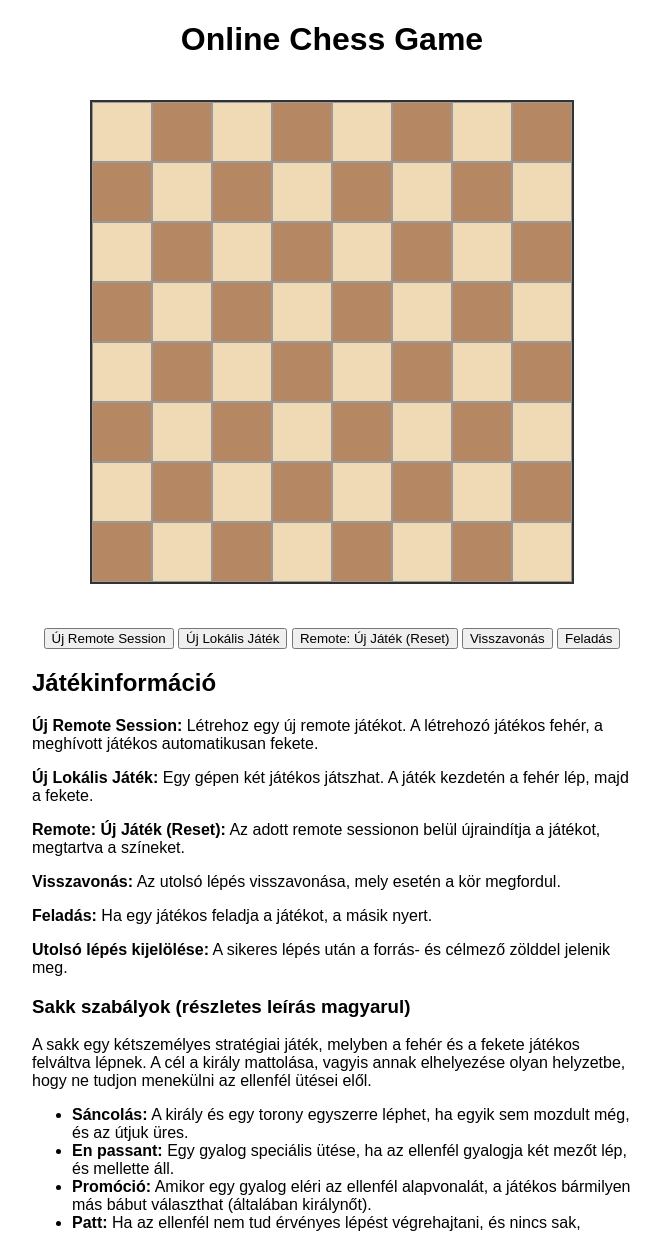
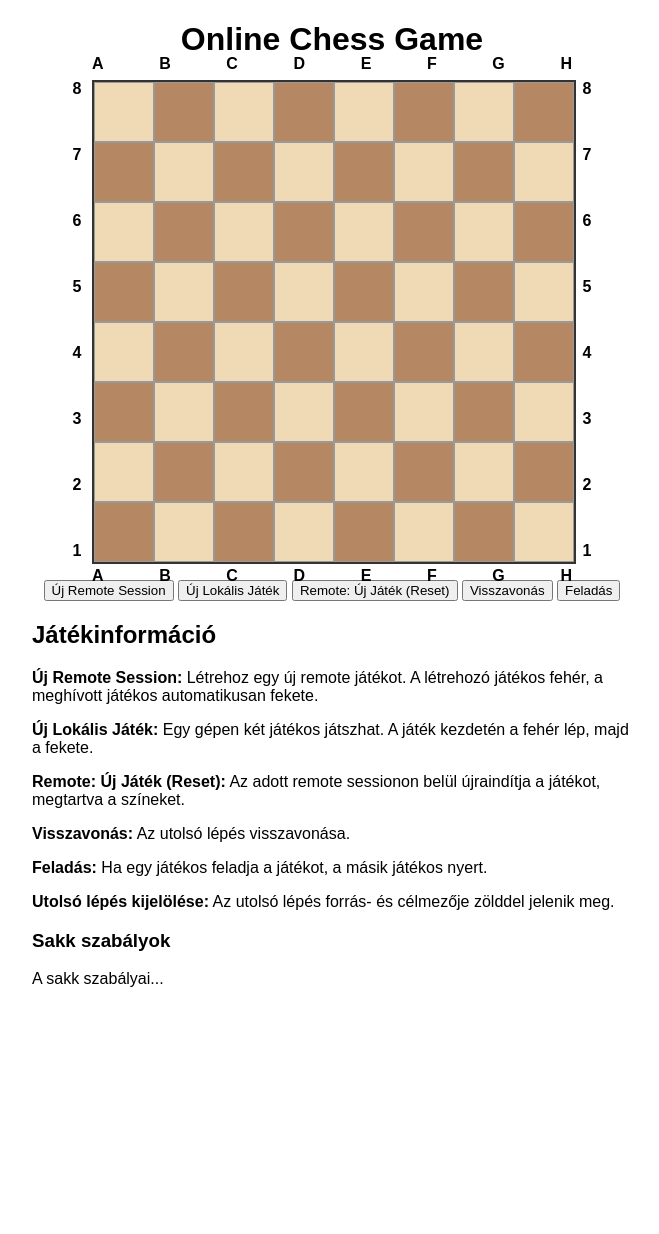
Before and after one commit to Nicqx/chess, a website: page public/index.html in a window 1280 px wide. Shown: the top 1234 px of the page, without its empty margins (308-967 px from the left). After the commit the page ends 1060 px from the top, so only its background shows below. Drawn offline with Linux system fonts and the light colour scheme.

Commit message:
számok és betűk javítva

```diff
--- a/index.js
+++ b/index.js
@@ -73,7 +73,7 @@ app.post('/new-session', async (req, res) => {
   res.json({ sessionId, fen });
 });
 
-// Get session state – itt kiszámoljuk a játék állapotát a Chess.js segítségével
+// Get session state – calculate game status using Chess.js
 app.get('/session/:id', async (req, res) => {
   const sessionId = req.params.id;
   const fen = await redisClient.get(`session:${sessionId}`);
@@ -86,7 +86,6 @@ app.get('/session/:id', async (req, res) => {
   else if (game.in_stalemate()) status = 'stalemate';
   else if (game.in_draw()) status = 'draw';
   else if (game.in_check()) status = 'check';
-  // Olvassuk ki az utolsó lépést is, ha van
   const lastMoveStr = await redisClient.get(`session:${sessionId}:lastMove`);
   const lastMove = lastMoveStr ? JSON.parse(lastMoveStr) : null;
   console.log("GET /session/:id ->", { fen, status, lastMove });
--- a/public/index.html
+++ b/public/index.html
@@ -8,12 +8,49 @@
 <body>
   <h1>Online Chess Game</h1>
 
-  <div id="captured-opponent" class="captured-pieces"></div>
+  <div id="board-wrapper">
+    <!-- Top file labels -->
+    <div id="file-labels-top" class="file-labels">
+      <span>A</span><span>B</span><span>C</span><span>D</span><span>E</span><span>F</span><span>G</span><span>H</span>
+    </div>
 
-  <div id="board-container">
-    <div id="board"></div>
+    <!-- Left rank labels -->
+    <div id="rank-labels-left" class="rank-labels">
+      <div>8</div>
+      <div>7</div>
+      <div>6</div>
+      <div>5</div>
+      <div>4</div>
+      <div>3</div>
+      <div>2</div>
+      <div>1</div>
+    </div>
+
+    <!-- Board container -->
+    <div id="board-container">
+      <div id="board"></div>
+    </div>
+
+    <!-- Right rank labels -->
+    <div id="rank-labels-right" class="rank-labels">
+      <div>8</div>
+      <div>7</div>
+      <div>6</div>
+      <div>5</div>
+      <div>4</div>
+      <div>3</div>
+      <div>2</div>
+      <div>1</div>
+    </div>
+
+    <!-- Bottom file labels -->
+    <div id="file-labels-bottom" class="file-labels">
+      <span>A</span><span>B</span><span>C</span><span>D</span><span>E</span><span>F</span><span>G</span><span>H</span>
+    </div>
   </div>
 
+  <!-- Captured pieces containers -->
+  <div id="captured-opponent" class="captured-pieces"></div>
   <div id="captured-self" class="captured-pieces"></div>
 
   <div id="status"></div>
@@ -58,23 +95,11 @@
     <p><strong>Új Remote Session:</strong> Létrehoz egy új remote játékot. A létrehozó játékos fehér, a meghívott játékos automatikusan fekete.</p>
     <p><strong>Új Lokális Játék:</strong> Egy gépen két játékos játszhat. A játék kezdetén a fehér lép, majd a fekete.</p>
     <p><strong>Remote: Új Játék (Reset):</strong> Az adott remote sessionon belül újraindítja a játékot, megtartva a színeket.</p>
-    <p><strong>Visszavonás:</strong> Az utolsó lépés visszavonása, mely esetén a kör megfordul.</p>
-    <p><strong>Feladás:</strong> Ha egy játékos feladja a játékot, a másik nyert.</p>
-    <p><strong>Utolsó lépés kijelölése:</strong> A sikeres lépés után a forrás- és célmező zölddel jelenik meg.</p>
-    <h3>Sakk szabályok (részletes leírás magyarul)</h3>
-    <p>
-      A sakk egy kétszemélyes stratégiai játék, melyben a fehér és a fekete játékos felváltva lépnek. A cél a király mattolása, vagyis annak elhelyezése olyan helyzetbe, hogy ne tudjon menekülni az ellenfél ütései elől.
-    </p>
-    <ul>
-      <li><strong>Sáncolás:</strong> A király és egy torony egyszerre léphet, ha egyik sem mozdult még, és az útjuk üres.</li>
-      <li><strong>En passant:</strong> Egy gyalog speciális ütése, ha az ellenfél gyalogja két mezőt lép, és mellette áll.</li>
-      <li><strong>Promóció:</strong> Amikor egy gyalog eléri az ellenfél alapvonalát, a játékos bármilyen más bábut választhat (általában királynőt).</li>
-      <li><strong>Patt:</strong> Ha az ellenfél nem tud érvényes lépést végrehajtani, és nincs sak, döntetlen a játék.</li>
-      <li><strong>Döntetlen szabályok:</strong> Pl. háromszoros pozícióismétlés, ötven lépés szabály stb.</li>
-    </ul>
-    <p>
-      Ezek mellett a sakk számos finom szabályt tartalmaz, amelyek biztosítják a játék mélységét és stratégiáját.
-    </p>
+    <p><strong>Visszavonás:</strong> Az utolsó lépés visszavonása.</p>
+    <p><strong>Feladás:</strong> Ha egy játékos feladja a játékot, a másik játékos nyert.</p>
+    <p><strong>Utolsó lépés kijelölése:</strong> Az utolsó lépés forrás- és célmezője zölddel jelenik meg.</p>
+    <h3>Sakk szabályok</h3>
+    <p>A sakk szabályai...</p>
   </div>
 
   <script src="script.js"></script>
--- a/public/script.js
+++ b/public/script.js
@@ -9,17 +9,18 @@ document.addEventListener('DOMContentLoaded', () => {
   const closeStateModalBtn = document.getElementById('close-state-modal');
   const capturedSelfElement = document.getElementById('captured-self');
   const capturedOpponentElement = document.getElementById('captured-opponent');
+  const boardWrapper = document.getElementById('board-wrapper');
 
   let selectedSquare = null;
   let sessionId = null;
   let currentFen = null;
-  let board = []; // 2D tömb a négyzetek tárolásához
+  let board = [];
   let legalMoves = [];
-  let pendingMove = null; // olyan lépés, amely promóciót igényel
-  let playerColor = 'white'; // alapértelmezett: lokális játék esetén fehér
-  let isLocal = false; // true: lokális játék
-  let lastMove = null; // utolsó lépés tárolása
-  let gameEndedShown = false; // flag, hogy a státusz modal egyszer megjelenjen
+  let pendingMove = null;
+  let playerColor = 'white';
+  let isLocal = false;
+  let lastMove = null;
+  let gameEndedShown = false;
 
   // Frissíti a levett bábu megjelenítését
   function updateCapturedPieces(fen) {
@@ -82,7 +83,7 @@ document.addEventListener('DOMContentLoaded', () => {
     stateModal.style.display = 'none';
   }
 
-  // updateStatus: ha a backend státusza nem "ongoing", akkor popup jelenjen meg
+  // updateStatus: ha a státusz nem ongoing, modal jelenik meg (csak egyszer a flag miatt)
   function updateStatus(data) {
     if (data.status && data.status !== 'ongoing') {
       let statusText = "";
@@ -129,6 +130,7 @@ document.addEventListener('DOMContentLoaded', () => {
     hideStateModal();
   });
 
+  // Ha a remote session esetén a játékos fekete, akkor a board-wrapper kapja a "flipped-labels" osztályt
   const pathParts = window.location.pathname.split('/').filter(Boolean);
   if (pathParts.length === 1) {
     sessionId = pathParts[0];
@@ -142,8 +144,10 @@ document.addEventListener('DOMContentLoaded', () => {
     }
     if (playerColor === 'black') {
       boardElement.classList.add('flipped');
+      boardWrapper.classList.add('flipped-labels');
     } else {
       boardElement.classList.remove('flipped');
+      boardWrapper.classList.remove('flipped-labels');
     }
     fetchSessionState();
     setInterval(pollGame, 3000);
@@ -159,6 +163,7 @@ document.addEventListener('DOMContentLoaded', () => {
         playerColor = 'white';
         localStorage.setItem(`chess_game_${sessionId}_color`, 'white');
         boardElement.classList.remove('flipped');
+        boardWrapper.classList.remove('flipped-labels');
         gameEndedShown = false;
         loadGame(currentFen);
         updateCapturedPieces(currentFen);
@@ -167,7 +172,7 @@ document.addEventListener('DOMContentLoaded', () => {
       .catch(console.error);
   });
 
-  // Remote New Session gomb – ugyanaz
+  // Remote New Session button – ugyanaz
   document.getElementById('new-session').addEventListener('click', () => {
     fetch(`${window.location.origin}/new-session`, { method: 'POST' })
       .then(response => response.json())
@@ -183,7 +188,6 @@ document.addEventListener('DOMContentLoaded', () => {
     fetch(`${window.location.origin}/session/${sessionId}`)
       .then(res => res.json())
       .then(data => {
-        // Ha a FEN változik (vagy új move érkezik), reseteljük a gameEndedShown flag-et
         if (data.fen !== currentFen) {
           gameEndedShown = false;
         }
@@ -399,7 +403,6 @@ document.addEventListener('DOMContentLoaded', () => {
           lastMove = data.move;
           loadGame(currentFen);
           highlightLastMove(lastMove);
-          // Reset the check flag on a successful move
           gameEndedShown = false;
           if (data.status && data.status !== 'ongoing') {
             updateStatus({ status: data.status });
--- a/public/style.css
+++ b/public/style.css
@@ -5,13 +5,83 @@ body {
   padding: 0;
 }
 
+/* Board wrapper és label-ek */
+#board-wrapper {
+  position: relative;
+  width: 480px;
+  margin: 20px auto;
+}
+
+/* Top és bottom file label-ek */
+.file-labels {
+  display: flex;
+  justify-content: space-between;
+  width: 480px;
+  font-weight: bold;
+  text-align: center;
+  margin: 0 auto;
+}
+
+#file-labels-top {
+  position: absolute;
+  top: -25px;
+  left: 0;
+}
+
+#file-labels-bottom {
+  position: absolute;
+  bottom: -25px;
+  left: 0;
+}
+
+/* Left és right rank label-ek */
+.rank-labels {
+  position: absolute;
+  height: 480px;
+  display: flex;
+  flex-direction: column;
+  justify-content: space-between;
+  font-weight: bold;
+  text-align: center;
+  width: 20px;
+}
+
+#rank-labels-left {
+  left: -25px;
+  top: 0;
+}
+
+#rank-labels-right {
+  right: -25px;
+  top: 0;
+}
+
+/* Ha a board-wrapper kap "flipped-labels", a file és rank címkék sorrendje megfordul anélkül, hogy a szöveg elforgatódna */
+.flipped-labels .file-labels {
+  flex-direction: row-reverse;
+}
+.flipped-labels .rank-labels {
+  flex-direction: column-reverse;
+}
+
+/* Board container */
 #board-container {
-  display: inline-block;
-  margin: 20px;
+  position: relative;
+  width: 480px;
+  height: 480px;
+  margin: 0;
+}
+
+/* Board */
+#board {
+  width: 480px;
+  height: 480px;
+  border: 2px solid #333;
+  margin: 0 auto;
   position: relative;
 }
 
-/* Captured pieces container */
+/* Captured pieces konténerek */
 .captured-pieces {
   width: 80px;
   min-height: 480px;
@@ -27,14 +97,6 @@ body {
 #captured-self {
   float: right;
   text-align: right;
-}
-
-#board {
-  width: 480px;
-  height: 480px;
-  border: 2px solid #333;
-  margin: 0 auto;
-  position: relative;
 }
 
 /* Mezők: alternáló színek */
@@ -54,7 +116,7 @@ body {
   background-color: #b58863;
 }
 
-/* Remote játék esetében a flipped osztály: forog a board */
+/* Flipped board – remote játék esetén */
 .flipped {
   transform: rotate(180deg);
 }
@@ -62,15 +124,16 @@ body {
   transform: rotate(180deg);
 }
 
+/* Jelölések */
 .highlight {
   outline: 3px solid yellow;
 }
 
-/* Az utolsó lépés kijelölése: zöld háttér */
 .last-move {
   background-color: rgba(0, 255, 0, 0.3) !important;
 }
 
+/* Egyéb stílusok */
 .controls {
   margin: 20px;
 }
```
Also changed, not shown: package.json (line endings or trailing spaces).
